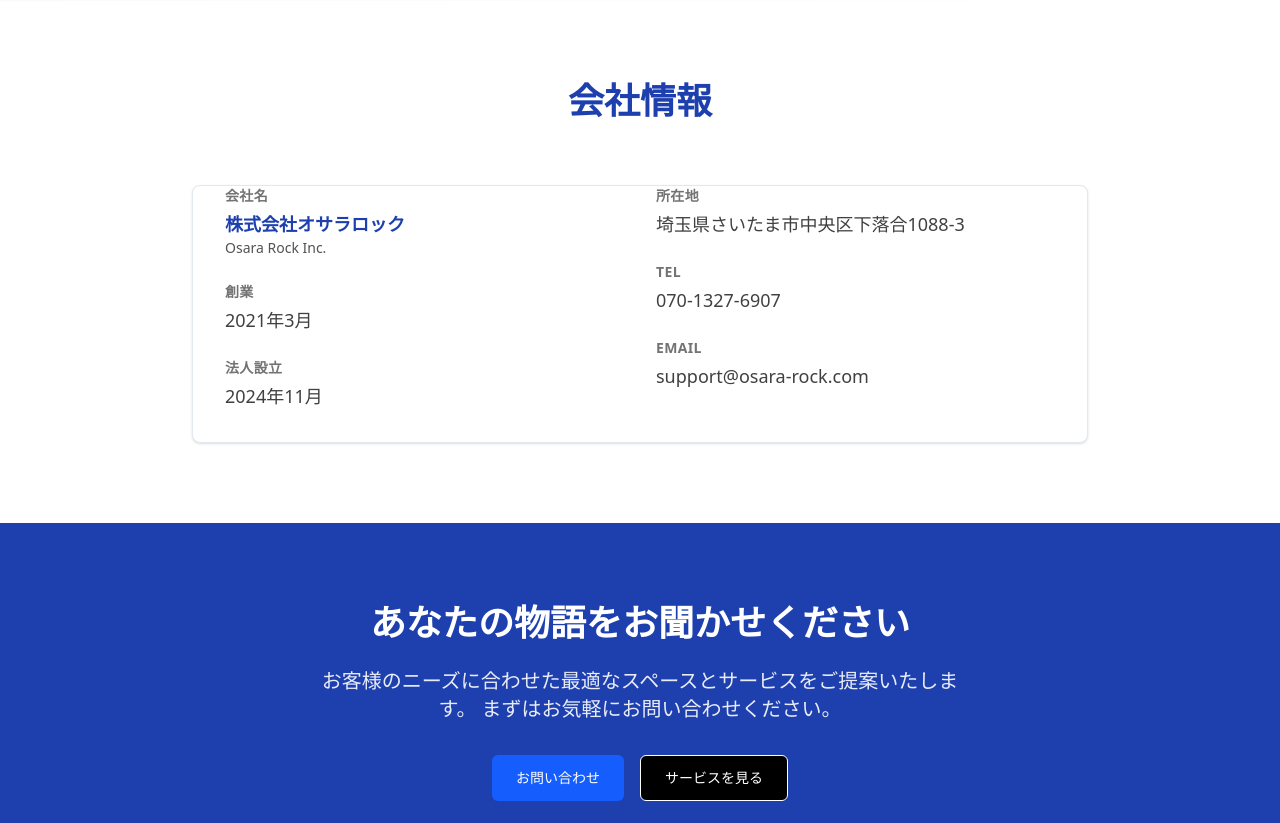
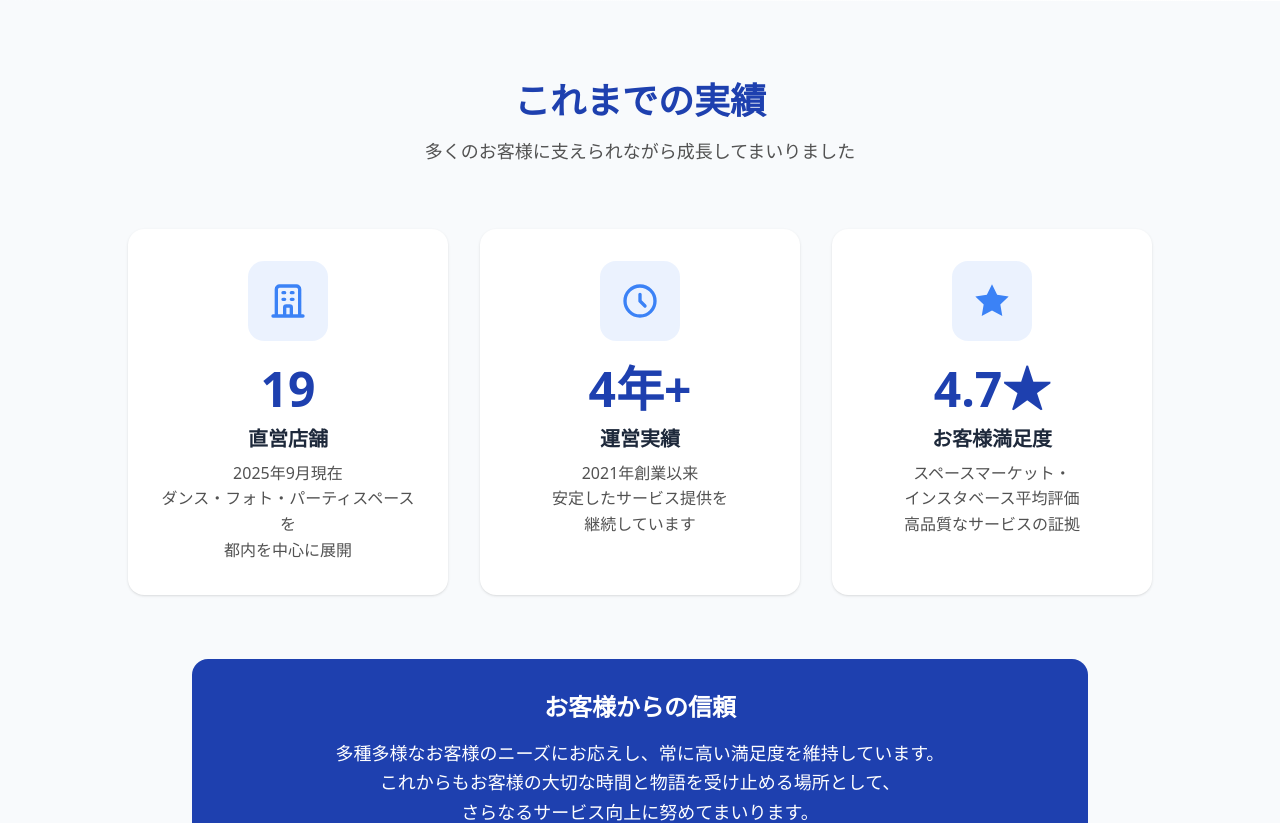
Before and after one commit to Kikurin2525/osara-rock-official, a Next.js app: page /about in a window 1280 px wide. Shown: the part 3080-3903 px from the top of the page. Built offline with nearby package versions, Linux system fonts and the light colour scheme.

Commit message:
chore: minor tweaks

```diff
--- a/src/app/about/page.tsx
+++ b/src/app/about/page.tsx
@@ -229,6 +229,81 @@ export default function AboutPage() {
         </div>
       </section>
 
+      {/* 実績・数字で見るオサラロック */}
+      <section className="py-20 bg-neutral-50">
+        <div className="max-w-7xl mx-auto px-4 sm:px-6 lg:px-8">
+          <div className="text-center mb-16">
+            <h2 className="text-3xl lg:text-4xl font-bold text-primary mb-4">
+              これまでの実績
+            </h2>
+            <p className="text-lg text-neutral-600">
+              多くのお客様に支えられながら成長してまいりました
+            </p>
+          </div>
+
+          <div className="grid grid-cols-1 md:grid-cols-3 gap-8 max-w-5xl mx-auto">
+            {/* 直営店舗数 */}
+            <div className="text-center bg-white rounded-2xl p-8 shadow-sm hover:shadow-lg transition-all duration-300">
+              <div className="w-20 h-20 bg-primary-blue/10 rounded-2xl flex items-center justify-center mx-auto mb-6">
+                <svg className="w-10 h-10 text-primary-blue" fill="none" stroke="currentColor" viewBox="0 0 24 24">
+                  <path strokeLinecap="round" strokeLinejoin="round" strokeWidth={2} d="M19 21V5a2 2 0 00-2-2H7a2 2 0 00-2 2v16m14 0h2m-2 0h-5m-9 0H3m2 0h5M9 7h1m-1 4h1m4-4h1m-1 4h1m-5 10v-5a1 1 0 011-1h2a1 1 0 011 1v5m-4 0h4" />
+                </svg>
+              </div>
+              <div className="text-5xl font-bold text-primary mb-3">19</div>
+              <div className="text-xl font-semibold text-neutral-800 mb-2">直営店舗</div>
+              <div className="text-neutral-600">
+                2025年9月現在<br />
+                ダンス・フォト・パーティスペースを<br />
+                都内を中心に展開
+              </div>
+            </div>
+
+            {/* 運営年数 */}
+            <div className="text-center bg-white rounded-2xl p-8 shadow-sm hover:shadow-lg transition-all duration-300">
+              <div className="w-20 h-20 bg-primary-blue/10 rounded-2xl flex items-center justify-center mx-auto mb-6">
+                <svg className="w-10 h-10 text-primary-blue" fill="none" stroke="currentColor" viewBox="0 0 24 24">
+                  <path strokeLinecap="round" strokeLinejoin="round" strokeWidth={2} d="M12 8v4l3 3m6-3a9 9 0 11-18 0 9 9 0 0118 0z" />
+                </svg>
+              </div>
+              <div className="text-5xl font-bold text-primary mb-3">4年+</div>
+              <div className="text-xl font-semibold text-neutral-800 mb-2">運営実績</div>
+              <div className="text-neutral-600">
+                2021年創業以来<br />
+                安定したサービス提供を<br />
+                継続しています
+              </div>
+            </div>
+
+            {/* 満足度 */}
+            <div className="text-center bg-white rounded-2xl p-8 shadow-sm hover:shadow-lg transition-all duration-300">
+              <div className="w-20 h-20 bg-primary-blue/10 rounded-2xl flex items-center justify-center mx-auto mb-6">
+                <svg className="w-10 h-10 text-primary-blue" fill="currentColor" viewBox="0 0 24 24">
+                  <path d="M12 2l3.09 6.26L22 9.27l-5 4.87 1.18 6.88L12 17.77l-6.18 3.25L7 14.14 2 9.27l6.91-1.01L12 2z" />
+                </svg>
+              </div>
+              <div className="text-5xl font-bold text-primary mb-3">4.7★</div>
+              <div className="text-xl font-semibold text-neutral-800 mb-2">お客様満足度</div>
+              <div className="text-neutral-600">
+                スペースマーケット・<br />
+                インスタベース平均評価<br />
+                高品質なサービスの証拠
+              </div>
+            </div>
+          </div>
+
+          <div className="text-center mt-16">
+            <div className="bg-gradient-to-r from-primary to-primary-navy text-white rounded-2xl p-8 max-w-4xl mx-auto">
+              <h3 className="text-2xl font-bold mb-4">お客様からの信頼</h3>
+              <p className="text-lg leading-relaxed">
+                多種多様なお客様のニーズにお応えし、常に高い満足度を維持しています。<br />
+                これからもお客様の大切な時間と物語を受け止める場所として、<br />
+                さらなるサービス向上に努めてまいります。
+              </p>
+            </div>
+          </div>
+        </div>
+      </section>
+
       {/* 会社情報 */}
       <section className="py-20 bg-white">
         <div className="max-w-7xl mx-auto px-4 sm:px-6 lg:px-8">
--- a/src/app/page.tsx
+++ b/src/app/page.tsx
@@ -65,7 +65,7 @@ export default function HomePage() {
                   />
                   <div className="absolute inset-0 bg-gradient-to-t from-black/60 to-transparent" />
                   <div className="absolute bottom-4 left-4 text-white">
-                    <h4 className="font-semibold">誰でも使いやすいダンススタジオ DAYS</h4>
+                    <h4 className="font-semibold">誰でも使いやすいダンススタジオ</h4>
                     <p className="text-sm opacity-90">DAYS</p>
                   </div>
                 </div>
@@ -86,29 +86,29 @@ export default function HomePage() {
 
                 <div className="relative aspect-[4/3] rounded-lg overflow-hidden group">
                   <Image
-                    src="https://images.unsplash.com/photo-1582719508461-905c673771fd?ixlib=rb-4.0.3&auto=format&fit=crop&w=600&q=80"
-                    alt="パーティスペース"
+                    src="/party.jpeg"
+                    alt="パーティスペース Rays・cotton"
                     fill
                     className="object-cover group-hover:scale-105 transition-transform duration-300"
                   />
                   <div className="absolute inset-0 bg-gradient-to-t from-black/60 to-transparent" />
                   <div className="absolute bottom-4 left-4 text-white">
                     <h4 className="font-semibold">最高の思い出の1ページを</h4>
-                    <p className="text-sm opacity-90">パーティスペース</p>
+                    <p className="text-sm opacity-90">パーティスペース（Rays・cotton etc.）</p>
                   </div>
                 </div>
 
                 <div className="relative aspect-[4/3] rounded-lg overflow-hidden group">
                   <Image
-                    src="https://images.unsplash.com/photo-1497366216548-37526070297c?ixlib=rb-4.0.3&auto=format&fit=crop&w=600&q=80"
-                    alt="ワークスペース"
+                    src="/torano.jpeg"
+                    alt="とらのワークスペース"
                     fill
                     className="object-cover group-hover:scale-105 transition-transform duration-300"
                   />
                   <div className="absolute inset-0 bg-gradient-to-t from-black/60 to-transparent" />
                   <div className="absolute bottom-4 left-4 text-white">
-                    <h4 className="font-semibold">ワークスペース</h4>
-                    <p className="text-sm opacity-90">集中できる環境</p>
+                    <h4 className="font-semibold">最高に集中できる環境</h4>
+                    <p className="text-sm opacity-90">とらのワークスペース</p>
                   </div>
                 </div>
               </div>
@@ -163,6 +163,65 @@ export default function HomePage() {
         </div>
       </section>
 
+      {/* 実績・数字で見るオサラロック */}
+      <section className="py-20 bg-gradient-to-br from-neutral-50 to-white">
+        <div className="max-w-6xl mx-auto px-4">
+          <div className="text-center mb-16">
+            <h2 className="text-3xl md:text-4xl font-bold text-primary mb-4">
+              数字で見るオサラロック
+            </h2>
+            <p className="text-lg text-neutral-600">
+              お客様に選ばれ続ける理由
+            </p>
+          </div>
+
+          <div className="grid grid-cols-1 md:grid-cols-3 gap-8">
+            {/* 直営店舗数 */}
+            <div className="text-center bg-white rounded-2xl p-8 shadow-sm hover:shadow-lg transition-shadow">
+              <div className="w-16 h-16 bg-primary-blue/10 rounded-full flex items-center justify-center mx-auto mb-4">
+                <svg className="w-8 h-8 text-primary-blue" fill="none" stroke="currentColor" viewBox="0 0 24 24">
+                  <path strokeLinecap="round" strokeLinejoin="round" strokeWidth={2} d="M19 21V5a2 2 0 00-2-2H7a2 2 0 00-2 2v16m14 0h2m-2 0h-5m-9 0H3m2 0h5M9 7h1m-1 4h1m4-4h1m-1 4h1m-5 10v-5a1 1 0 011-1h2a1 1 0 011 1v5m-4 0h4" />
+                </svg>
+              </div>
+              <div className="text-4xl font-bold text-primary mb-2">19</div>
+              <div className="text-lg font-semibold text-neutral-800 mb-1">直営店舗</div>
+              <div className="text-sm text-neutral-600">2025年9月現在</div>
+            </div>
+
+            {/* 運営年数 */}
+            <div className="text-center bg-white rounded-2xl p-8 shadow-sm hover:shadow-lg transition-shadow">
+              <div className="w-16 h-16 bg-primary-blue/10 rounded-full flex items-center justify-center mx-auto mb-4">
+                <svg className="w-8 h-8 text-primary-blue" fill="none" stroke="currentColor" viewBox="0 0 24 24">
+                  <path strokeLinecap="round" strokeLinejoin="round" strokeWidth={2} d="M12 8v4l3 3m6-3a9 9 0 11-18 0 9 9 0 0118 0z" />
+                </svg>
+              </div>
+              <div className="text-4xl font-bold text-primary mb-2">4年+</div>
+              <div className="text-lg font-semibold text-neutral-800 mb-1">運営実績</div>
+              <div className="text-sm text-neutral-600">2021年創業以来</div>
+            </div>
+
+            {/* 満足度 */}
+            <div className="text-center bg-white rounded-2xl p-8 shadow-sm hover:shadow-lg transition-shadow">
+              <div className="w-16 h-16 bg-primary-blue/10 rounded-full flex items-center justify-center mx-auto mb-4">
+                <svg className="w-8 h-8 text-primary-blue" fill="currentColor" viewBox="0 0 24 24">
+                  <path d="M12 2l3.09 6.26L22 9.27l-5 4.87 1.18 6.88L12 17.77l-6.18 3.25L7 14.14 2 9.27l6.91-1.01L12 2z" />
+                </svg>
+              </div>
+              <div className="text-4xl font-bold text-primary mb-2">4.7★</div>
+              <div className="text-lg font-semibold text-neutral-800 mb-1">お客様満足度</div>
+              <div className="text-sm text-neutral-600">スペースマーケット・インスタベース平均</div>
+            </div>
+          </div>
+
+          <div className="text-center mt-12">
+            <p className="text-lg text-neutral-700 font-medium">
+              多くのお客様にご愛用いただき、<br className="sm:hidden" />
+              高い評価をいただいております
+            </p>
+          </div>
+        </div>
+      </section>
+
       {/* お問い合わせ */}
       <section className="py-20 bg-primary text-white">
         <div className="max-w-4xl mx-auto px-4 text-center">
```
Also changed, not shown: public/party.jpeg (added), public/torano.jpeg (added).
